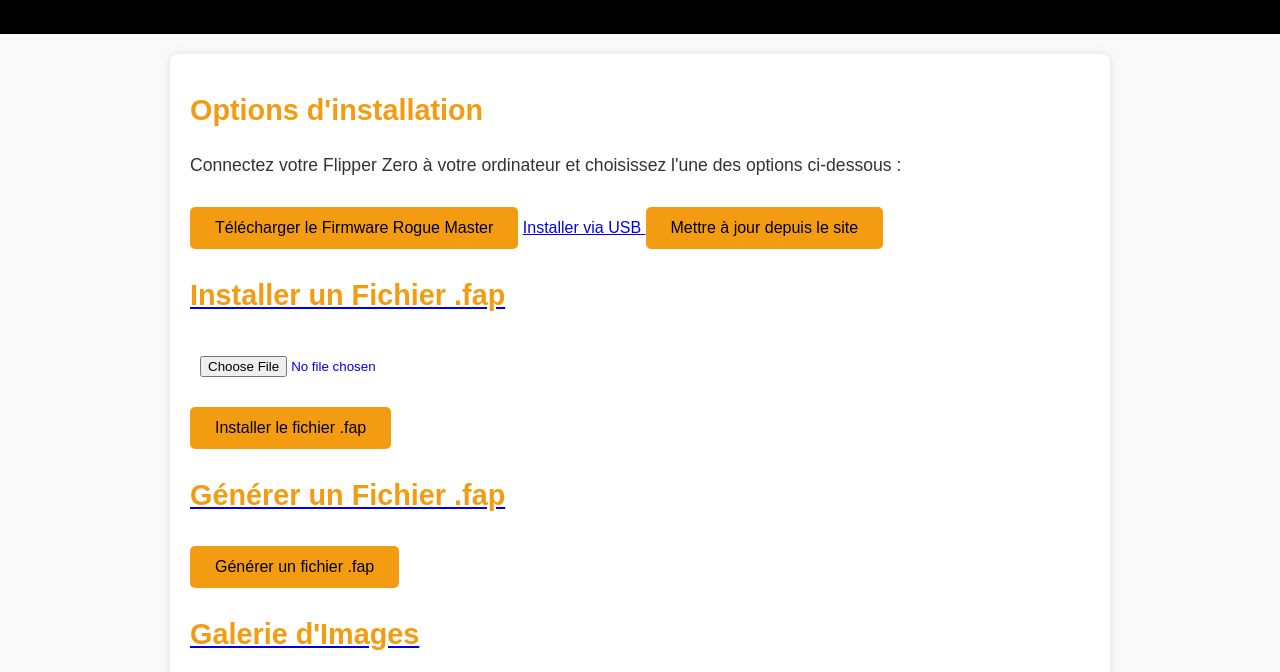
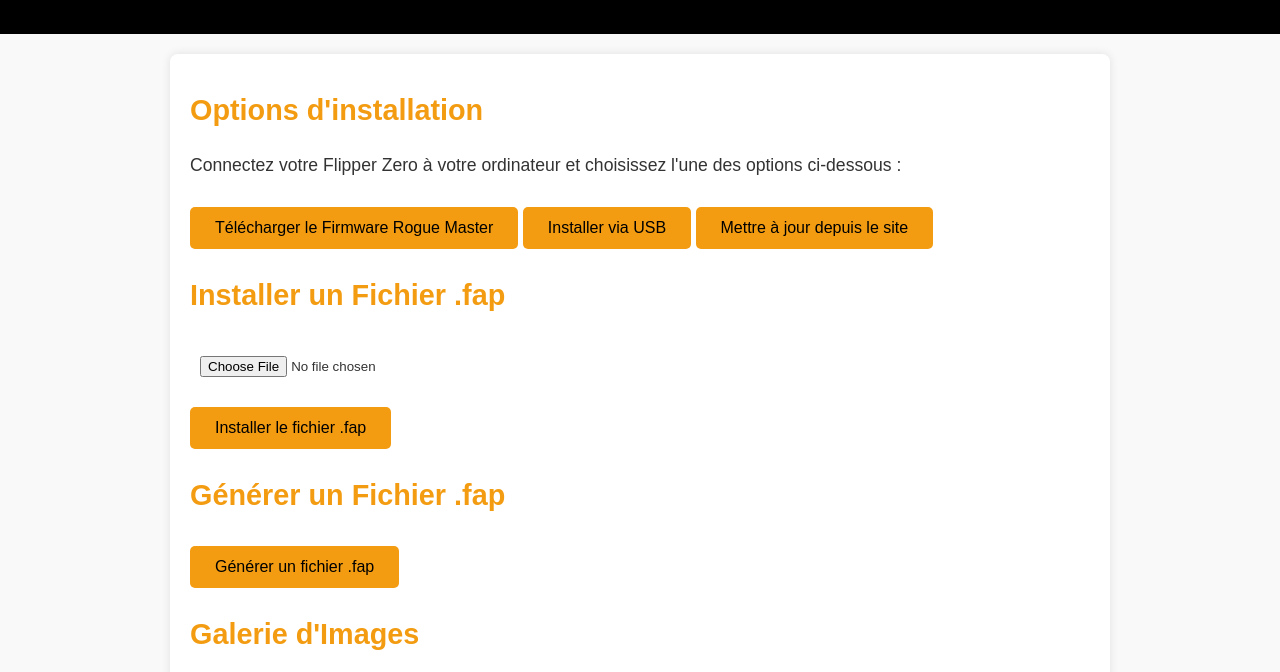
Before and after one commit to nearoofly/Flipper-Zero_Packages, a plain HTML site: page index.html in a window 1280 px wide. Shown: the part 114-786 px from the top of the page. Drawn offline with Linux system fonts and the light colour scheme.

Commit message:
Update index.html

```diff
--- a/index.html
+++ b/index.html
@@ -100,7 +100,7 @@
     <h2>Options d'installation</h2>
     <p>Connectez votre Flipper Zero à votre ordinateur et choisissez l'une des options ci-dessous :</p>
     <a href="https://github.com/RogueMaster/flipperzero-firmware-wPlugins/releases/download/RM1208-2257-0.420.0-f117b40/RM1208-2257-0.420.0-f117b40.tgz" class="button">Télécharger le Firmware Rogue Master</a>
-    <a href="https://lab.flipper.net/">Installer via USB</button>
+    <a href="https://lab.flipper.net/" class="button">Installer via USB</a>
     <button class="button" onclick="updateFirmware()">Mettre à jour depuis le site</button>
 
     <h2>Installer un Fichier .fap</h2>
@@ -139,7 +139,6 @@
     }
 
     function generateFap() {
-        // Simulation de la génération d'un fichier .fap
         const fapFileName = "generated_file.fap";
         const blob = new Blob([`// Contenu du fichier .fap généré`], { type: 'text/plain' });
         const url = URL.createObjectURL(blob);
```
